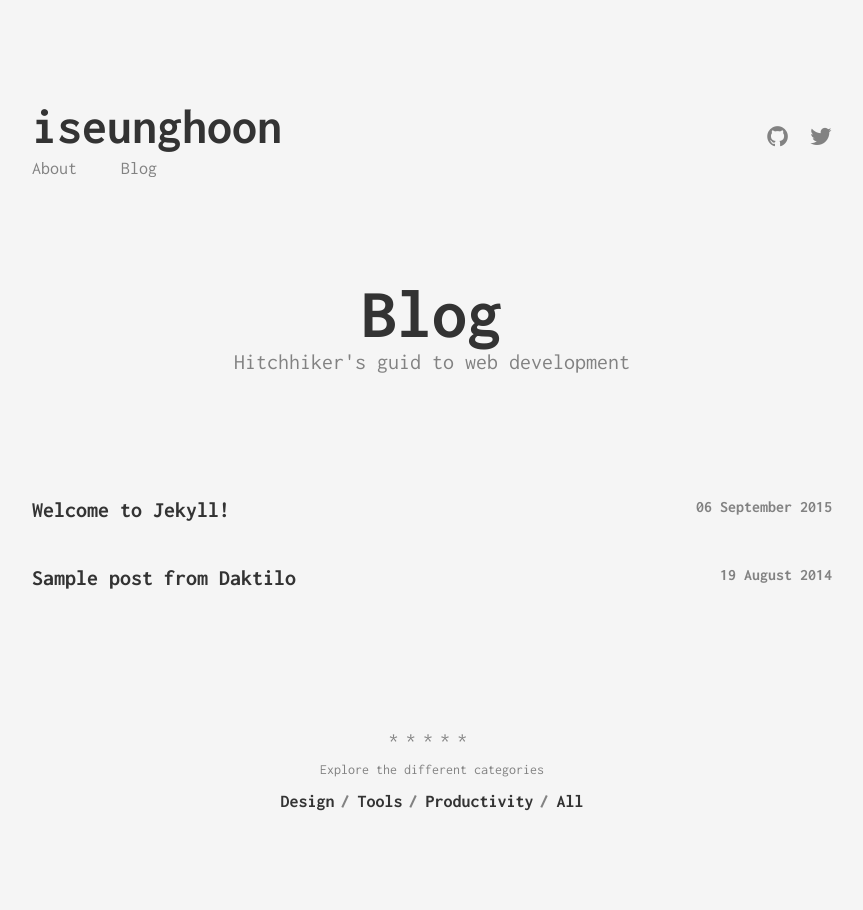
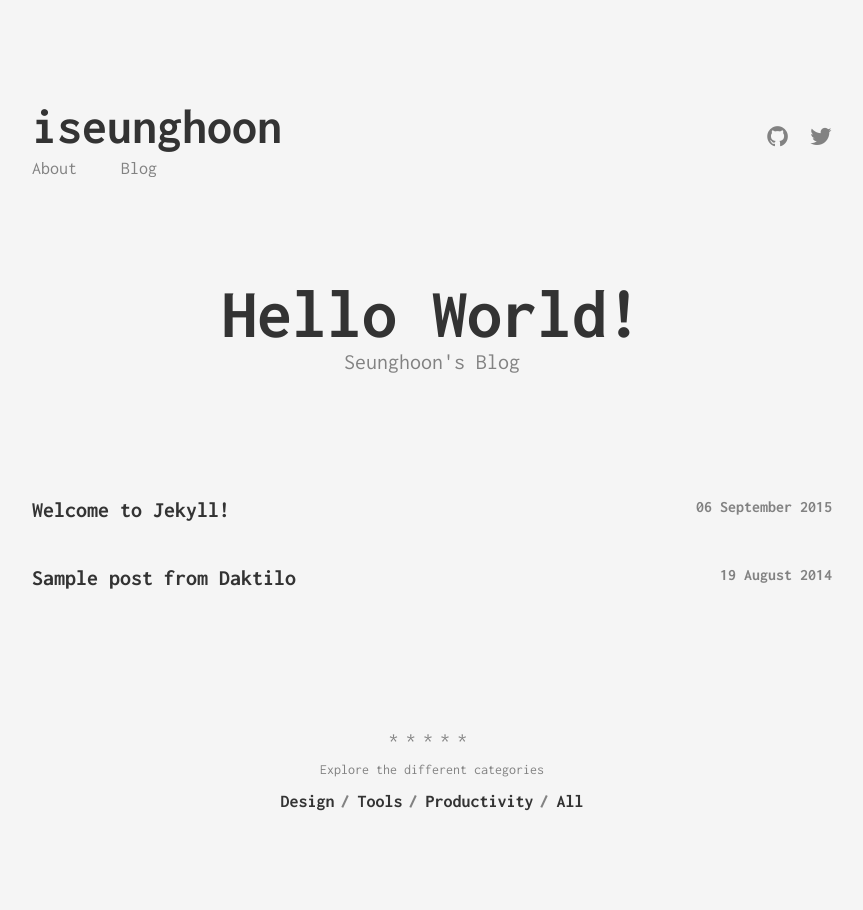
Before and after one commit to iseunghoon/iseunghoon.github.io, a Jekyll site: the page built from index.html, in a window 1280 px wide. Shown: the whole page, without its empty margins (208-1071 px from the left). Built offline with Jekyll 4.4.1, drawn with Linux system fonts in a browser that asks for light colours.

Commit message:
Update index.html

```diff
--- a/index.html
+++ b/index.html
@@ -1,7 +1,7 @@
 ---
 layout: page
-title: Blog
-subtitle: Hitchhiker's guid to web development
+title: Hello World!
+subtitle: Seunghoon's Blog
 sitemap:
   priority: 0.9
 ---
```
